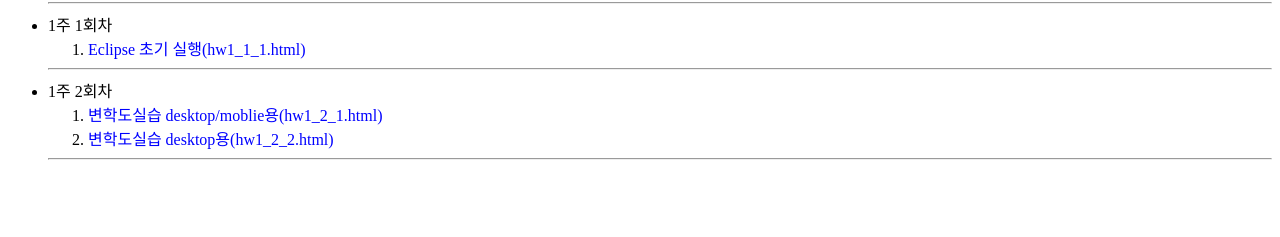
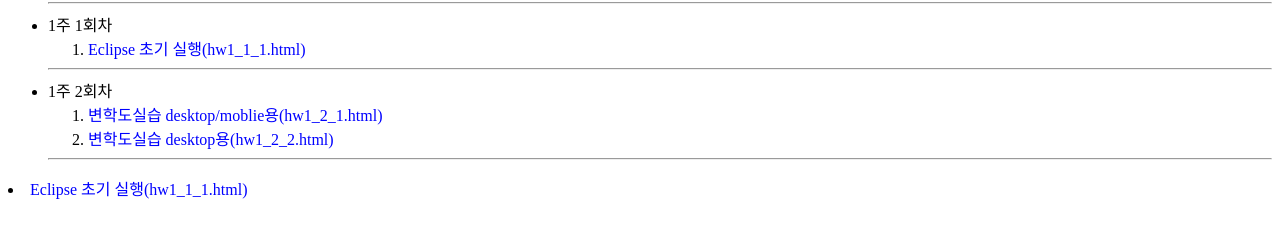
Before and after one commit to shinjungkyoug/shinjungkyoug.github.io, a plain HTML site: page index.html in a window 1280 px wide. Shown: the part 87-324 px from the top of the page. Drawn offline with Linux system fonts and the light colour scheme.

Commit message:
Update index.html

```diff
--- a/index.html
+++ b/index.html
@@ -21,3 +21,4 @@
   </ol><hr/>
   </ul>
 </body></html>
+<li><a href=https://shinjungkyoug.github.io/java/1_1_1.html>Eclipse 초기 실행(hw1_1_1.html)</a></li>
```
